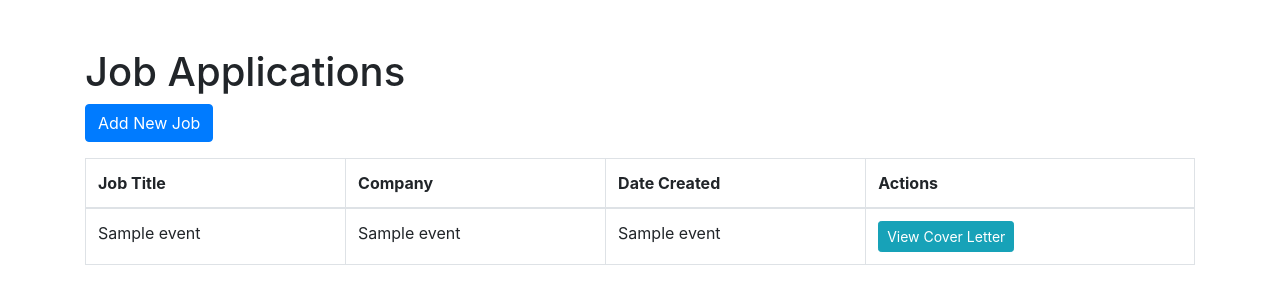
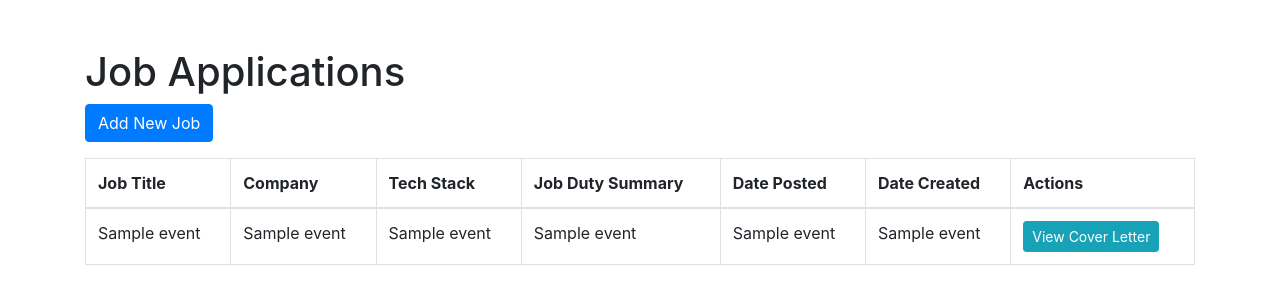
Before and after one commit to BakeryDragon/job-application, a Flask app: template templates/index.html in a window 1280 px wide. Shown: the top 304 px of the page. Run offline with Flask 3, Linux system fonts and the light colour scheme; the template is opened without the code that fills it: most values are stand-ins (such as "Sample title", 1, 10 or a date in 2020); some libraries are stand-ins or nearby versions.

Commit message:
show more information about the job description

```diff
--- a/app.py
+++ b/app.py
@@ -26,6 +26,9 @@ def init_db():
                 company_name TEXT,
                 job_description TEXT,
                 cover_letter TEXT,
+                tech_stack TEXT,
+                job_duty_summary TEXT,
+                date_posted DATE,
                 date_created TIMESTAMP DEFAULT CURRENT_TIMESTAMP
             )
         ''')
@@ -44,11 +47,13 @@ def generate_job_event_data(job_description):
     client = OpenAI()
 
     response = client.chat.completions.create(
-        model="gpt-4o-mini",
+        model="gpt-4o",
         messages=[
             {
                 "role": "system",
-                "content": "Generate job event data including job_title, company_name, job_description, and cover_letter based on the provided job description. Output the result in json format."
+                "content": """Generate job event data including job_title, company_name, job_description, cover_letter, tech_stack,
+                job_duty_summary, and date_posted based on the provided job description. Output the data in JSON format.
+                """
             },
             {
                 "role": "user",
@@ -80,14 +85,17 @@ def add_event():
         job_title = job_event_data['job_title']
         company_name = job_event_data['company_name']
         cover_letter = job_event_data['cover_letter']
+        tech_stack = ','.join(job_event_data['tech_stack'])  # Convert list to comma-separated string
+        job_duty_summary = job_event_data['job_duty_summary']
+        date_posted = job_event_data['date_posted']
 
         # Insert into database
         with sqlite3.connect(DATABASE) as conn:
             cursor = conn.cursor()
             cursor.execute('''
-                INSERT INTO job_events (job_title, company_name, job_description, cover_letter)
-                VALUES (?, ?, ?, ?)
-            ''', (job_title, company_name, job_description, cover_letter))
+                INSERT INTO job_events (job_title, company_name, job_description, cover_letter, tech_stack, job_duty_summary, date_posted)
+                VALUES (?, ?, ?, ?, ?, ?, ?)
+            ''', (job_title, company_name, job_description, cover_letter, tech_stack, job_duty_summary, date_posted))
             conn.commit()
 
         return redirect(url_for('index'))
@@ -96,7 +104,7 @@ def add_event():
 # Route to view all job applications
 @app.route('/')
 def index():
-    job_events = query_db('SELECT id, job_title, company_name, date_created FROM job_events')
+    job_events = query_db('SELECT id, job_title, company_name, tech_stack, job_duty_summary, date_posted, date_created FROM job_events')
     return render_template('index.html', job_events=job_events)
 
 # Route to fetch and display a specific cover letter
--- a/templates/index.html
+++ b/templates/index.html
@@ -10,10 +10,6 @@
     <script src="https://cdn.jsdelivr.net/npm/@popperjs/core@2.5.4/dist/umd/popper.min.js"></script>
     <script src="https://stackpath.bootstrapcdn.com/bootstrap/4.5.2/js/bootstrap.min.js"></script>
     <title>Job Applications</title>
-    <link
-      href="https://stackpath.bootstrapcdn.com/bootstrap/4.5.2/css/bootstrap.min.css"
-      rel="stylesheet"
-    />
   </head>
   <body>
     <div class="container">
@@ -26,6 +22,9 @@
           <tr>
             <th>Job Title</th>
             <th>Company</th>
+            <th>Tech Stack</th>
+            <th>Job Duty Summary</th>
+            <th>Date Posted</th>
             <th>Date Created</th>
             <th>Actions</th>
           </tr>
@@ -36,6 +35,9 @@
             <td>{{ event[1] }}</td>
             <td>{{ event[2] }}</td>
             <td>{{ event[3] }}</td>
+            <td>{{ event[4] }}</td>
+            <td>{{ event[5] }}</td>
+            <td>{{ event[6] }}</td>
             <td>
               <a
                 href="{{ url_for('view_cover_letter', event_id=event[0]) }}"
```
Also changed, not shown: templates/view_cover_letter.html (+3 -4 lines).
